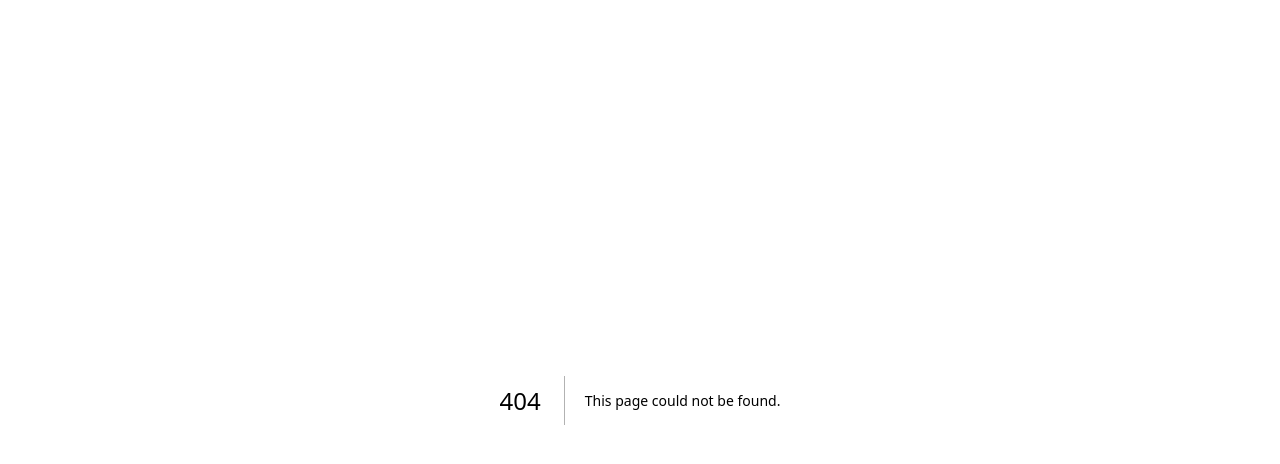
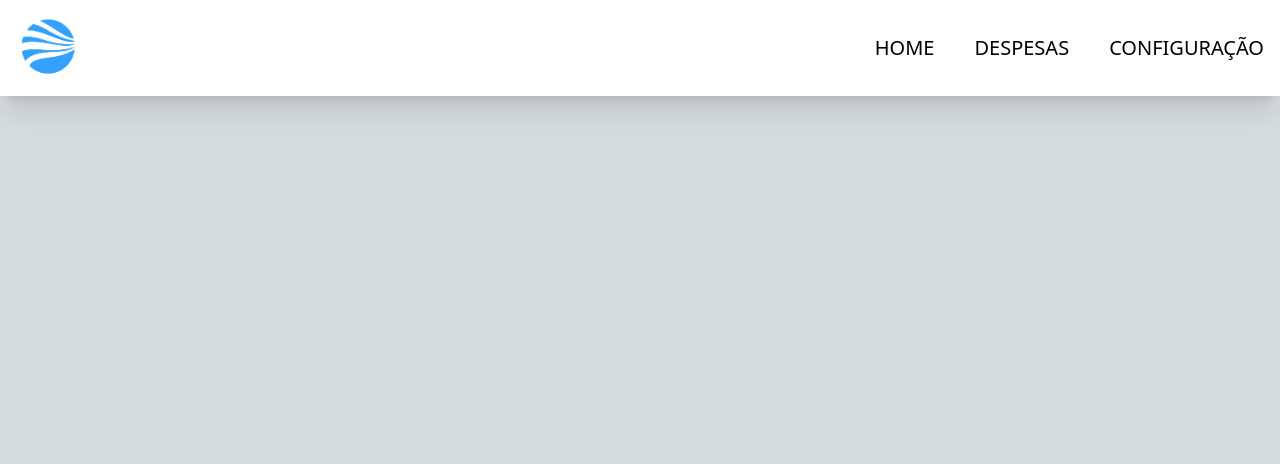
Before and after one commit to LaysAlmeida/projeto-organiza, a Next.js app in the folder projeto_organiza/: page /settings in a window 1280 px wide. Before the commit this address had no page. Shown: the top 464 px of the page. Built offline with nearby package versions, Linux system fonts and the light colour scheme.

Commit message:
add settings page

```diff
--- /dev/null
+++ b/projeto_organiza/src/pages/settings.js
@@ -0,0 +1,12 @@
+import Navbar from "../components/Navbar";
+
+const Settings = () =>{
+    return(
+        <div>
+            <Navbar/>
+        </div>
+    )
+
+}
+
+export default Settings
```
